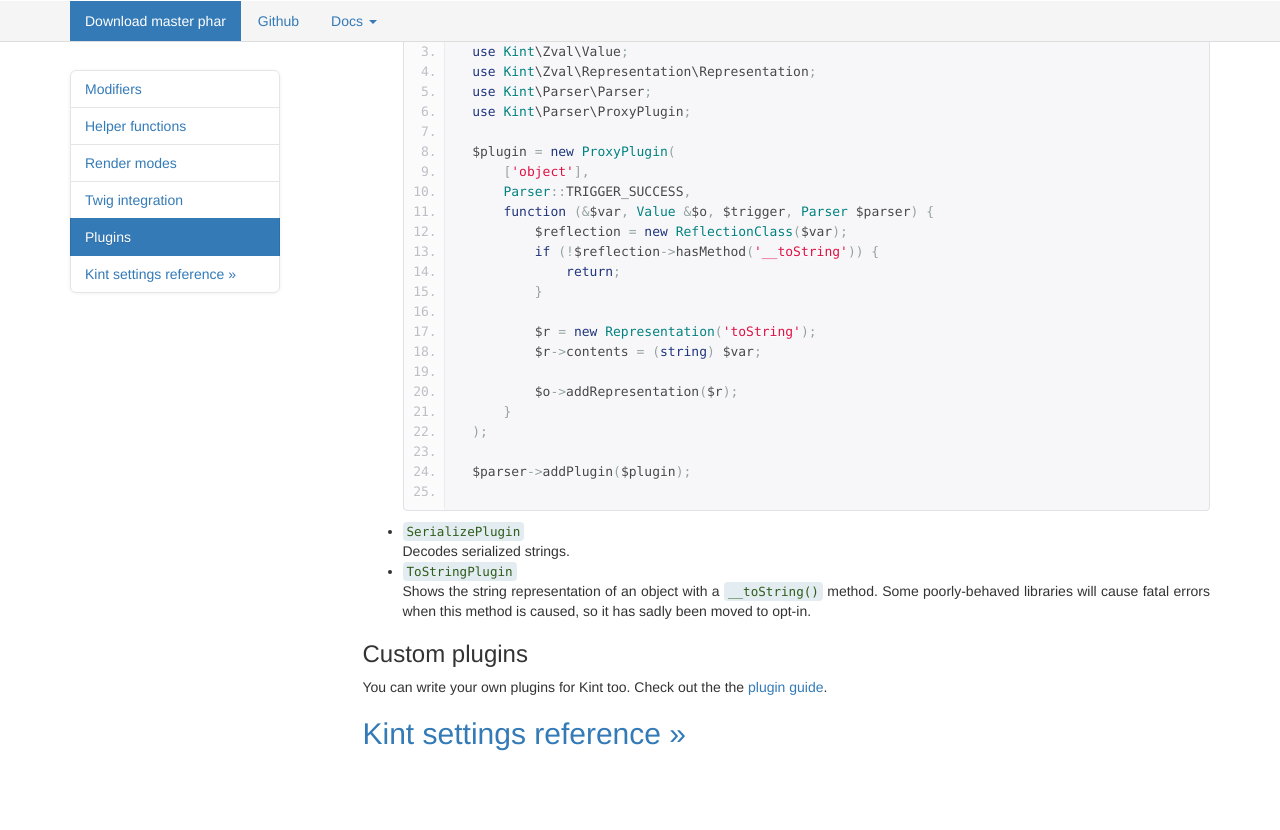
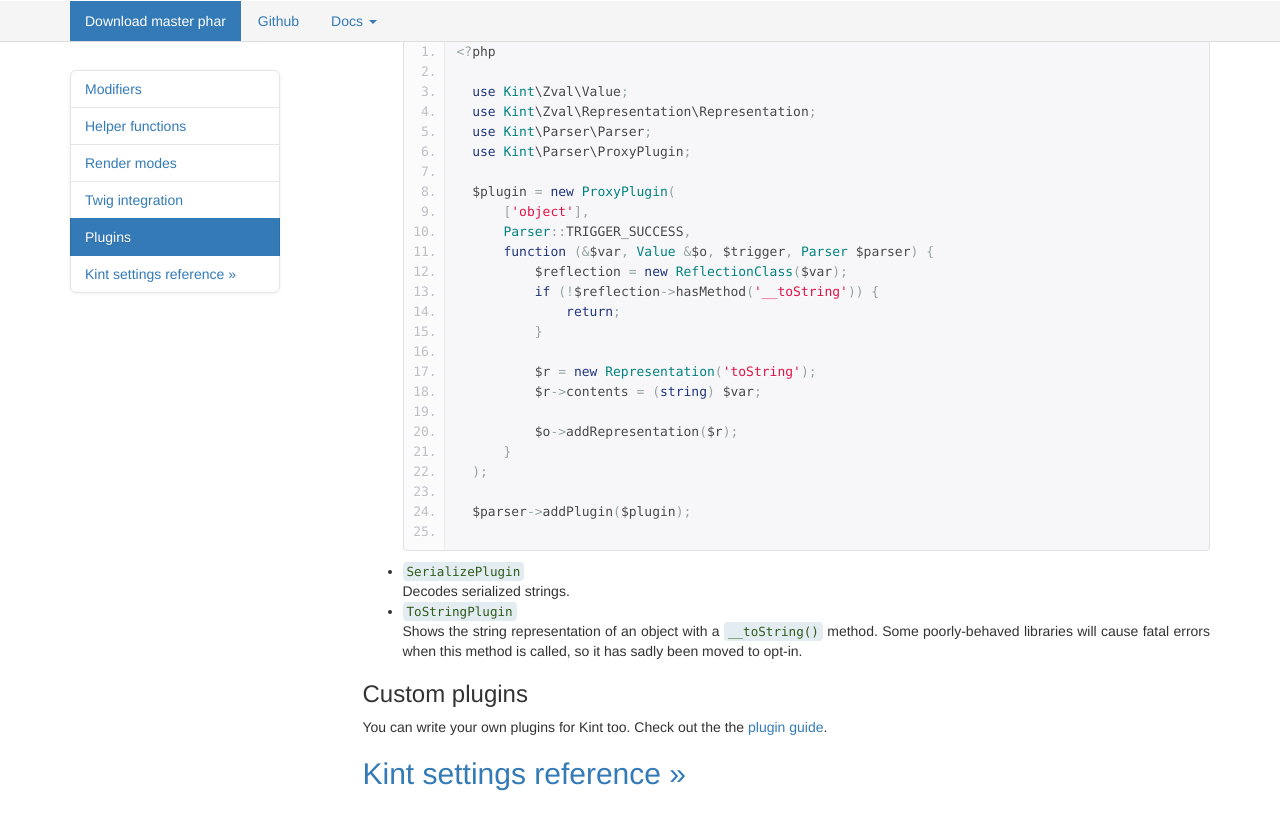
Before and after one commit to kint-php/kint, a Jekyll site: the page built from advanced.md, in a window 1280 px wide and 900 px high, scrolled down 4643 px. Shown: the top 830 px of the window. Built offline with Jekyll 4.4.1, drawn with Linux system fonts in a browser that asks for light colours; nearby versions of some CDN libraries; some of the changed text lies outside the part shown.

```diff
--- a/advanced.md
+++ b/advanced.md
@@ -241,7 +243,7 @@ These plugins are on in a default Kint installation.
 * `SerializePlugin`
   Decodes serialized strings.
 * `ToStringPlugin`
-  Shows the string representation of an object with a `__toString()` method. Some poorly-behaved libraries will cause fatal errors when this method is caused, so it has sadly been moved to opt-in.
+  Shows the string representation of an object with a `__toString()` method. Some poorly-behaved libraries will cause fatal errors when this method is called, so it has sadly been moved to opt-in.
 
 ### Custom plugins
 
```
Also changed, not shown: other parts of advanced.md (+2 -0 lines).
